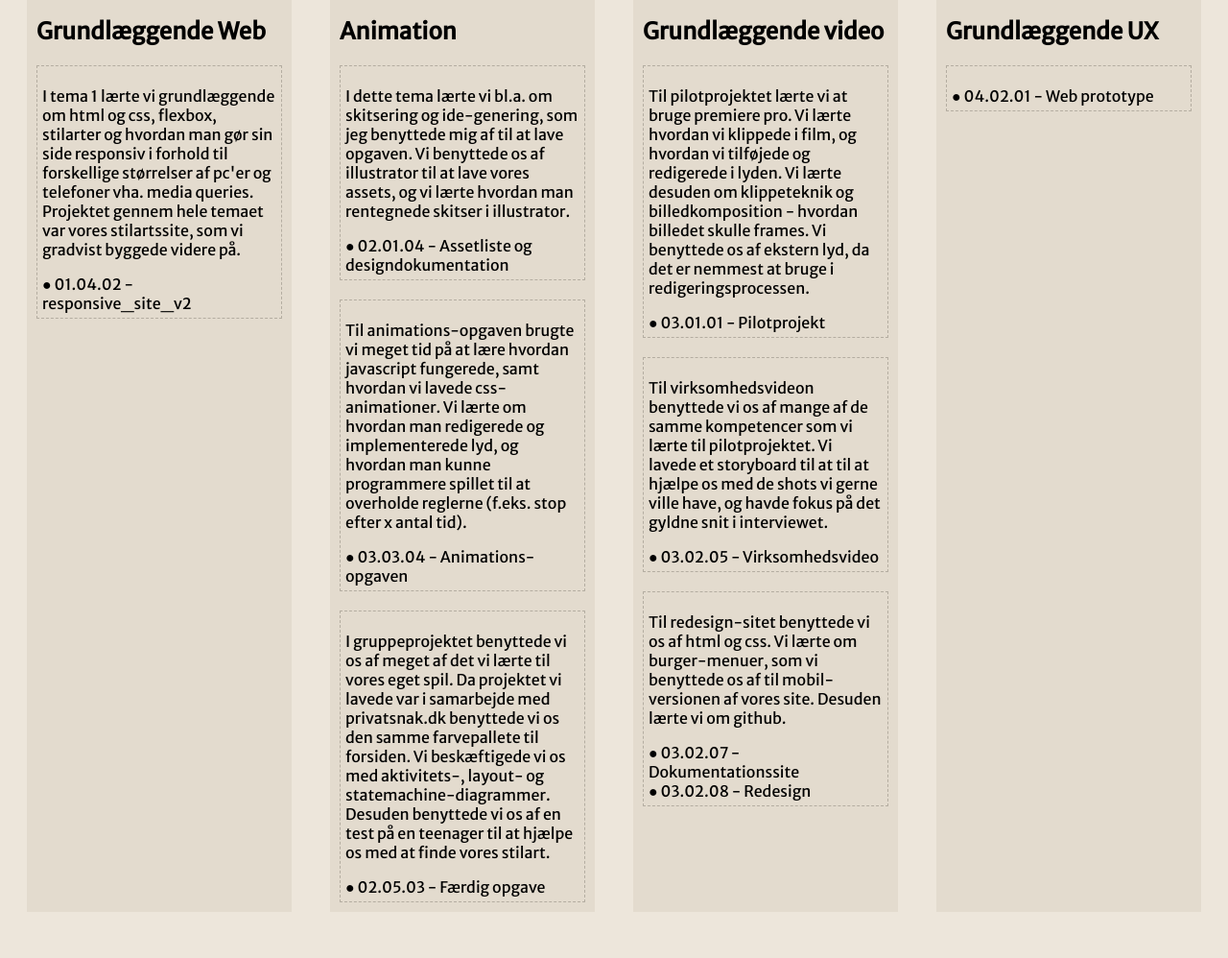
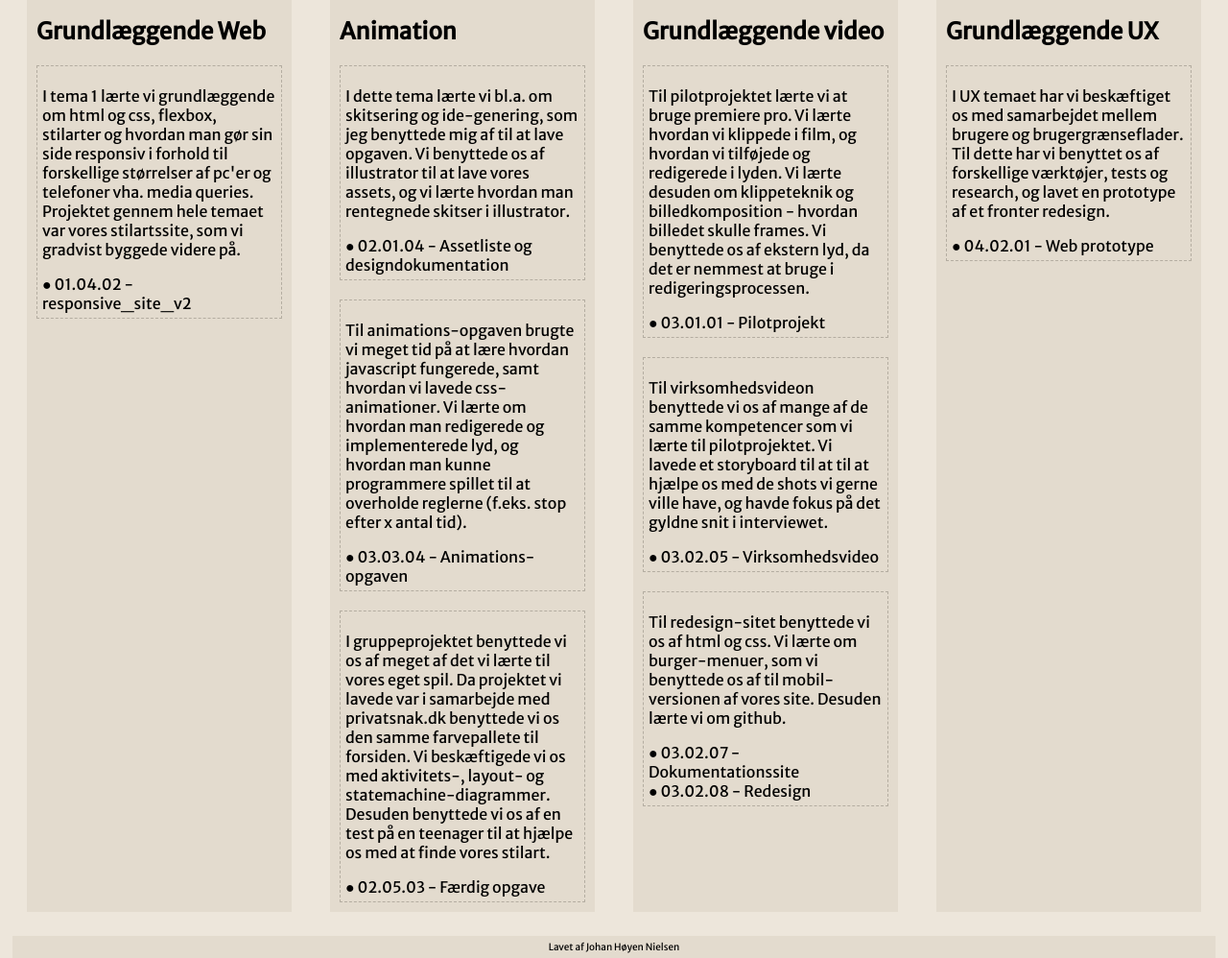
Before and after one commit to johan3060/eksamen_portfolio, a plain HTML site: page portfolio.html in a window 1280 px wide. Shown: the part 158-1156 px from the top of the page at 96% size. Before the commit the page ends 1128 px from the top, so only its background shows below. Drawn offline with Linux system fonts and the light colour scheme.

Commit message:
final commit

```diff
--- a/portfolio.html
+++ b/portfolio.html
@@ -71,11 +71,13 @@
             <h1>Tema 4</h1>
             <h2>Grundlæggende UX</h2>
             <div class="opgave">
-                <p></p>
+                <p>I UX temaet har vi beskæftiget os med samarbejdet mellem brugere og brugergrænseflader. Til dette har vi benyttet os af forskellige værktøjer, tests og research, og lavet en prototype af et fronter redesign.</p>
                 <a href="http://johannielsen.dk/kea/eksamen/Fronter%20prototype.pdf">● 04.02.01 - Web prototype</a>
             </div>
         </div>
     </div>
+    <footer>Lavet af Johan Høyen Nielsen</footer>
+
 
 </body>
 
--- a/style.css
+++ b/style.css
@@ -6,6 +6,14 @@ body {
     height: 100%;
     background-color: #ede6db;
     font-family: 'Merriweather Sans', sans-serif;
+}
+
+footer {
+    font-size: 10px;
+    text-align: center;
+    background-color: #e3dbce;
+    margin: 5px;
+    padding: 5px;
 }
 
 /*MENU*/
@@ -42,7 +50,7 @@ nav a:hover {
 
 /*Forside*/
 #splash {
-    background-image: url(splash.svg);
+    background-image: url(splash2.svg);
     width: 100%;
     height: 110%;
     background-size: cover;
@@ -105,6 +113,7 @@ h1 {
     margin: 20px;
     padding: 10px;
     justify-content: space-between;
+
 }
 
 .tema a {
@@ -121,4 +130,6 @@ h1 {
     border: 1px dashed #b4ada1;
 }
 
+
+
 /*_______*/
```
Also changed, not shown: cv.html (+2 -0 lines), index.html (+1 -0 lines), splash.png (added), splash2.svg (added), 1 other file.
